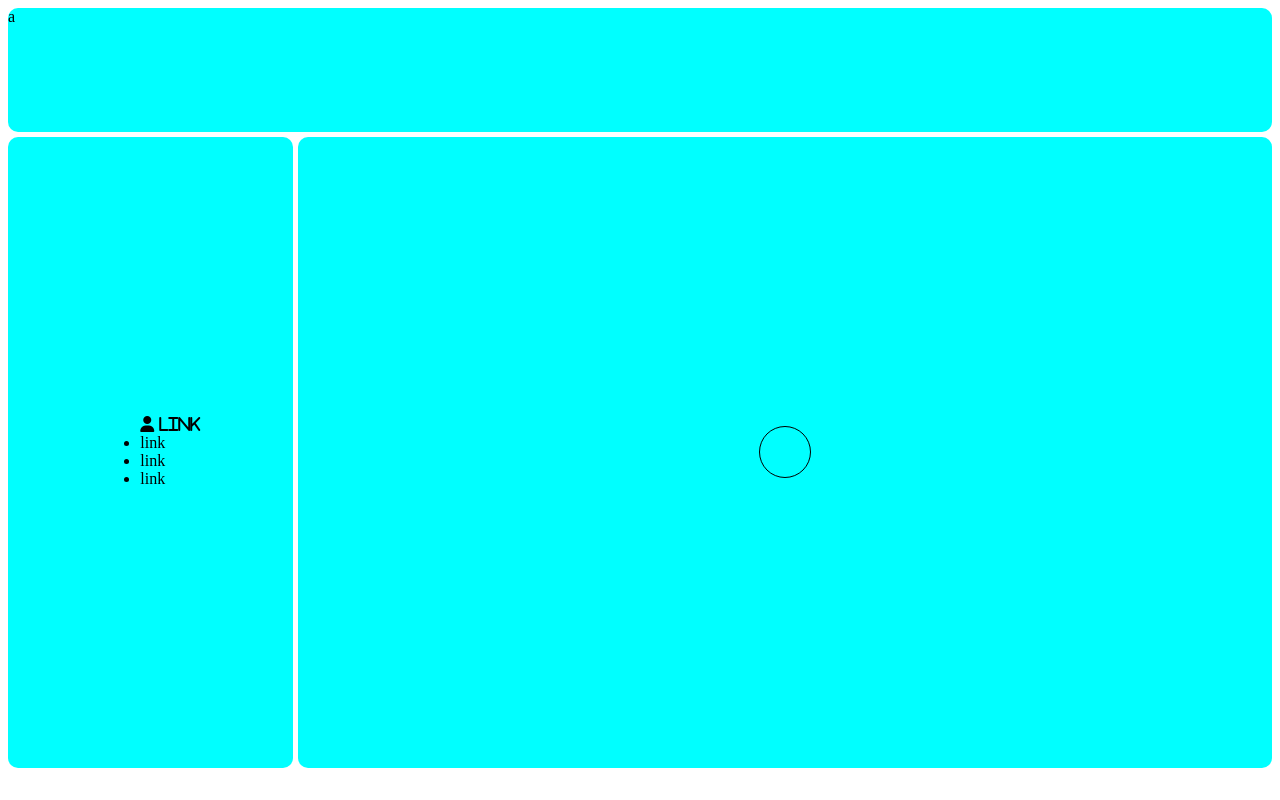
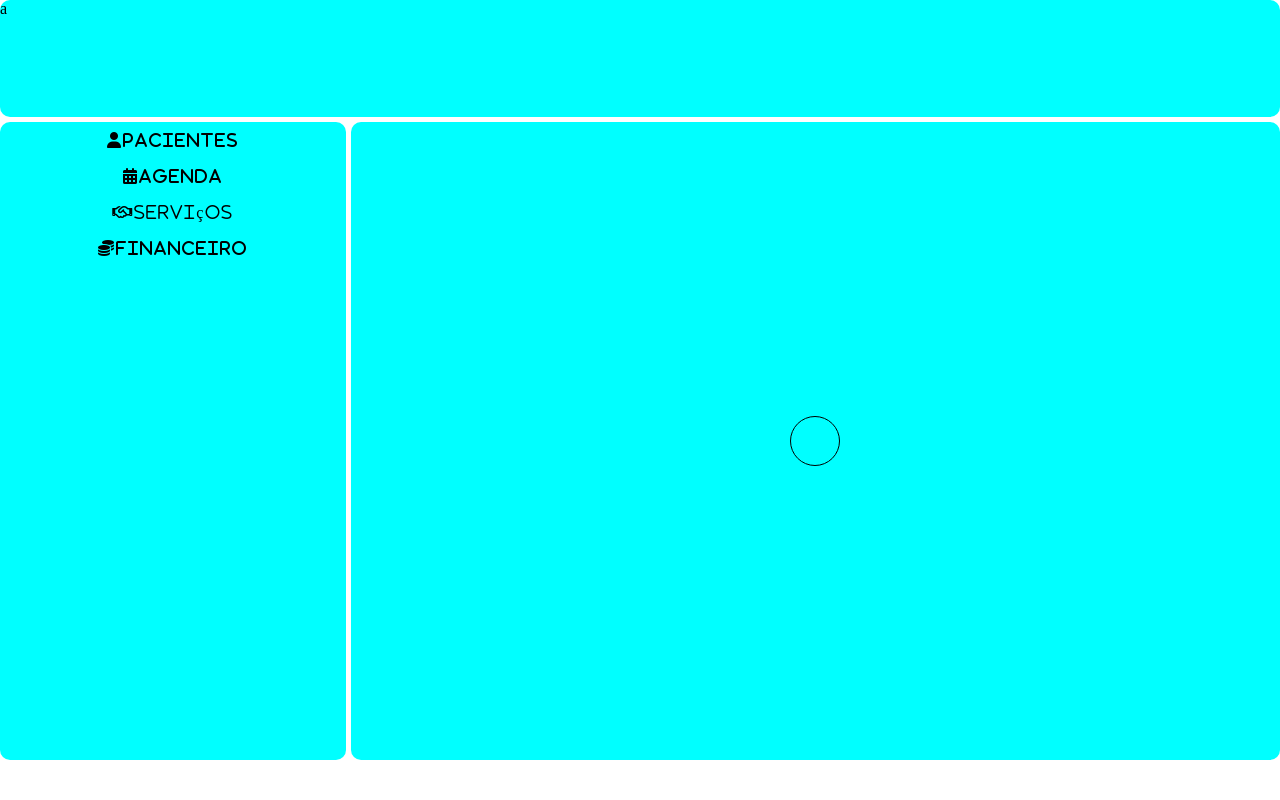
Before and after one commit to FrontEndPront/Prontuario, a plain HTML site: page prontuario/index.html in a window 1280 px wide. Drawn offline with Linux system fonts and the light colour scheme.

Commit message:
icones dos links navbar
.

```diff
--- a/prontuario/index.html
+++ b/prontuario/index.html
@@ -13,10 +13,10 @@
         <div class="header r">a</div>
         <div class="navbar r">
             <ul>
-                <li class="fa-solid fa-user" > link</li>
-                <li>link</li>
-                <li>link</li>
-                <li>link</li>
+                <li class="fa-solid fa-user">Pacientes</li>
+                <li class="fa-solid fa-calendar-days">Agenda</li>
+                <li class="fa-regular fa-handshake">Serviços</li>
+                <li class="fa-solid fa-coins">Financeiro</li>
             </ul>
         </div>
         <div class="conteudo r">
--- a/prontuario/style.css
+++ b/prontuario/style.css
@@ -1,3 +1,13 @@
+* {
+    padding: 0;
+    margin: 0;
+    box-sizing: border-box;
+}
+
+body {
+
+}
+
 .main {
     height: 95vh;
     display: grid;
@@ -18,9 +28,19 @@
 .navbar {
     grid-area: b;
     background-color: aqua;
+}
+ul {
+    padding: 0;
+    margin: 0;
     display: flex;
     justify-content: center;
     align-items: center;
+    flex-direction: column;
+    grid-auto-flow: column;
+}
+li {
+    letter-spacing: 2px;
+    padding: 10px;
 }
 .conteudo {
     grid-area: c;
```
